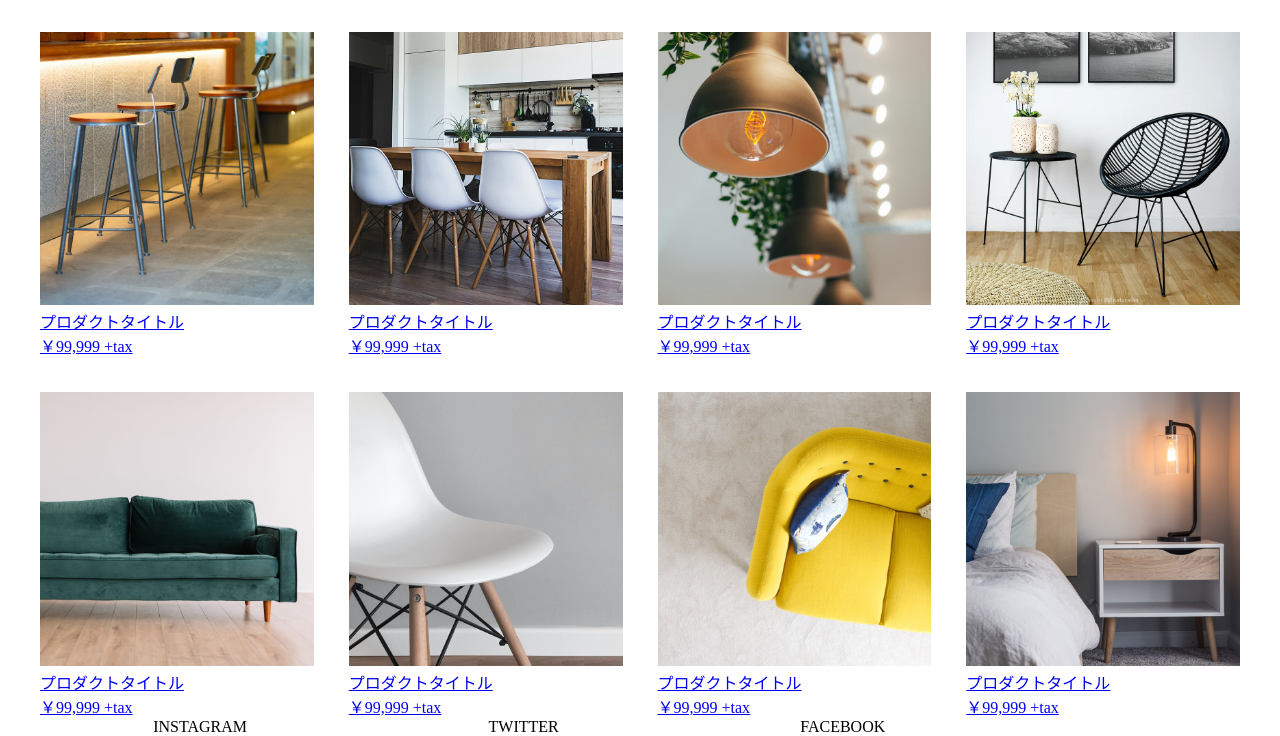
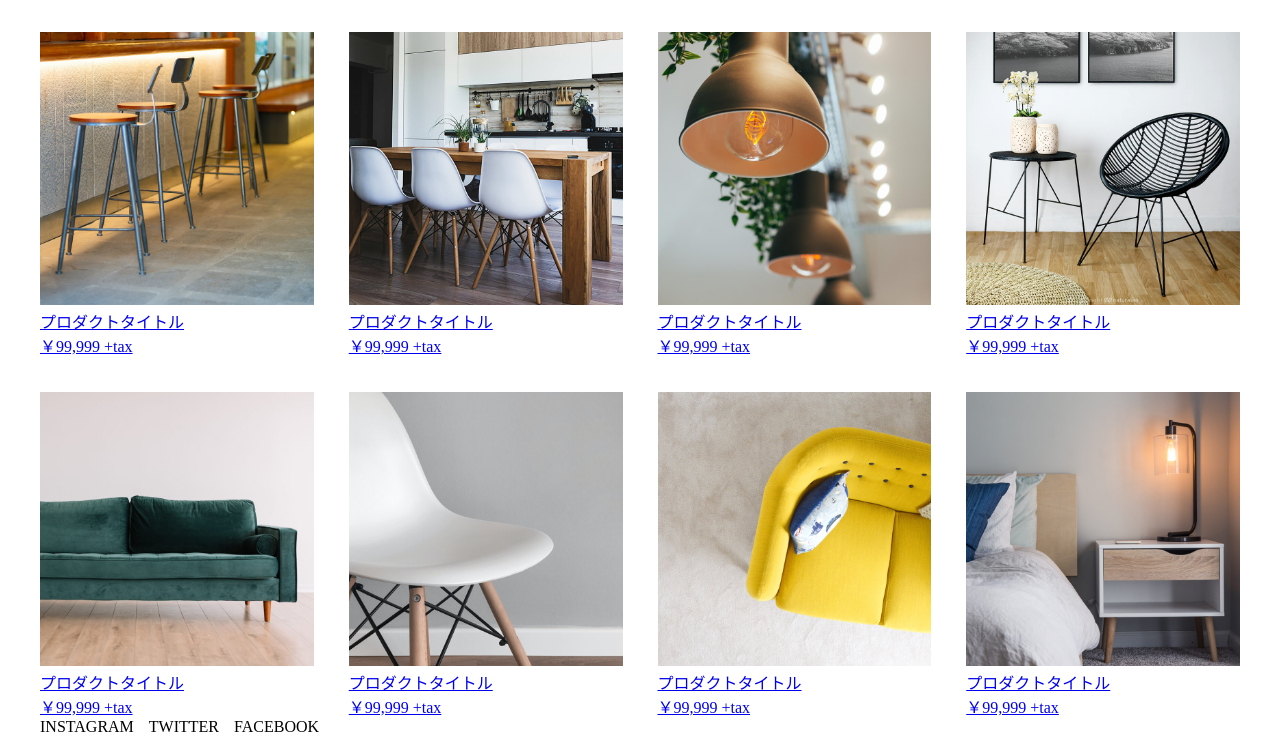
Before and after one commit to stmira/web-practical-training, a plain HTML site: page index.html in a window 1280 px wide. Shown: the part 728-1464 px from the top of the page. Drawn offline with nearby package versions, Linux system fonts and the light colour scheme; some packages are replaced by stand-ins of ours.

Commit message:
footer変更

```diff
--- a/css/style.css
+++ b/css/style.css
@@ -20,16 +20,17 @@
     width: 100%;
 }
 
-/* header,footerを横並び */
+/* headerを横並び */
 #header {
     display: flex;
     justify-content: space-between;
     align-items: center;
 }
 
+/* footerを横並び */
+
 #footer .menu {
     display: flex;
-    justify-content: space-around;
     list-style: none;
 }
 
```
